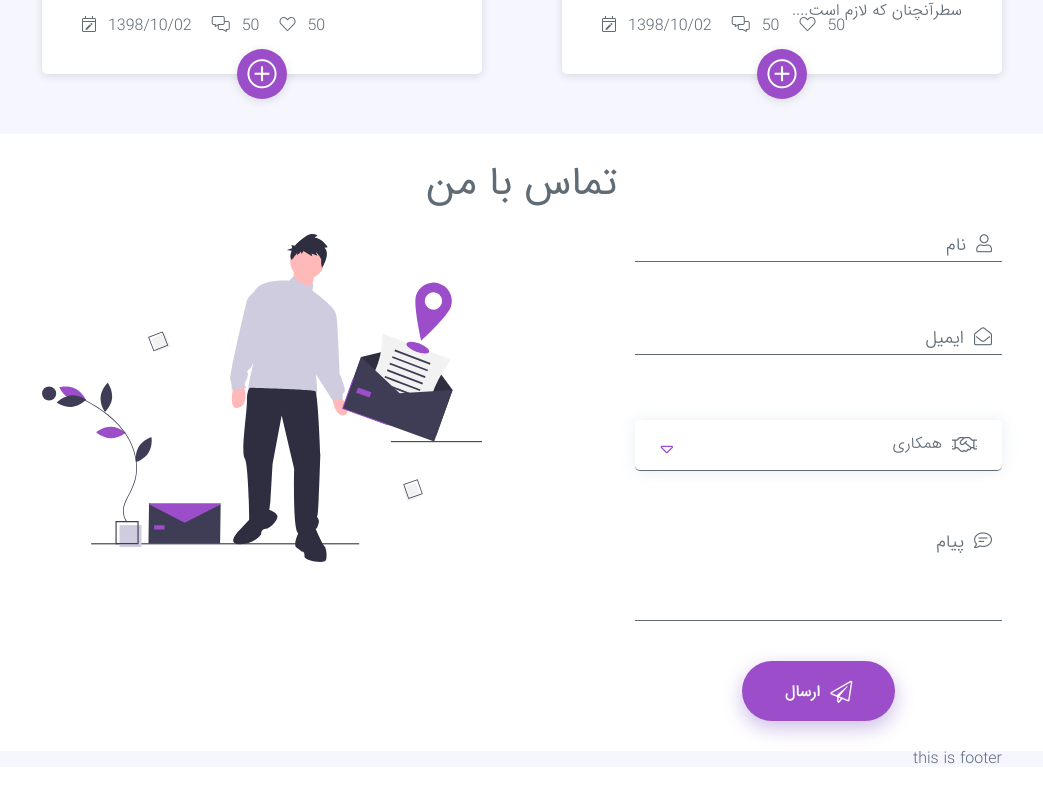
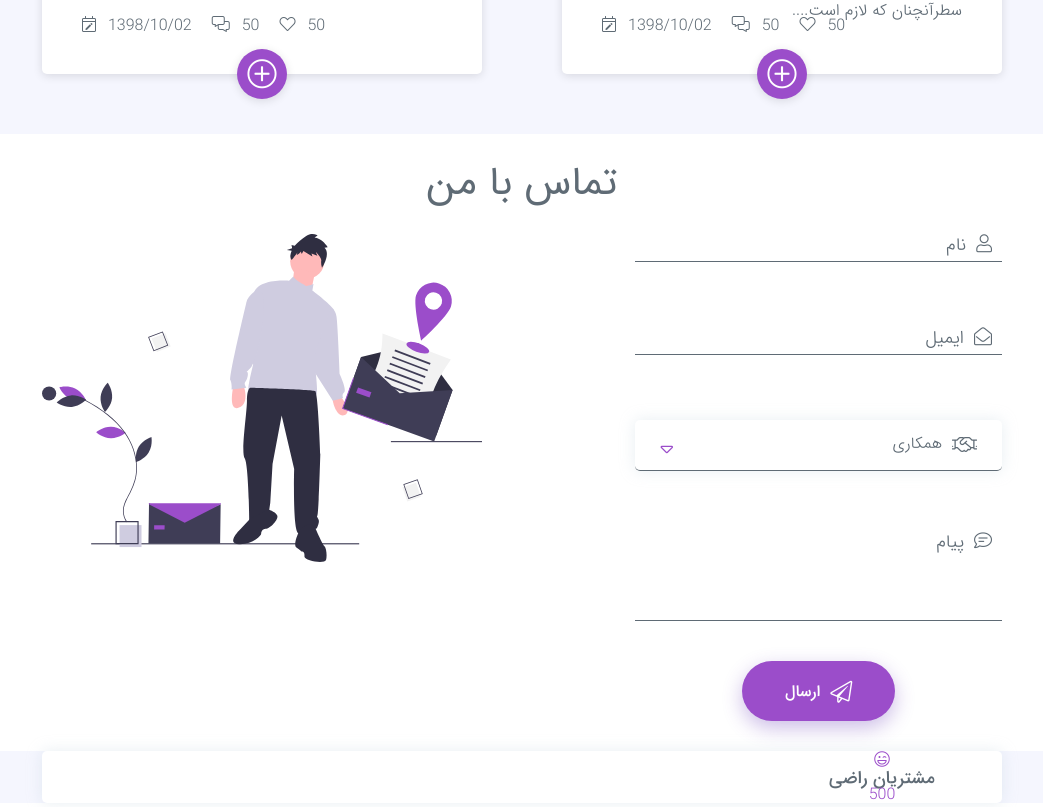
Before and after one commit to nerdpanda-ir/NerdPanda.Me, a React (Create React App) app: page / in a window 1280 px wide. Shown: the part 4328-5135 px from the top of the page, without its empty margins (118-1161 px from the left). Before the commit the page ends 5099 px from the top, so only its background shows below. Built offline with nearby package versions, Linux system fonts and the light colour scheme.

Commit message:
[file]{Footer.js}-> use CountInfo component

```diff
--- a/src/components/Page/index/Footer/Footer.js
+++ b/src/components/Page/index/Footer/Footer.js
@@ -1,6 +1,7 @@
 /*====   import Sctipt    ====*/
     import React from 'react';
     import Container from "../../../Container/Container";
+    import CountInfo from "./CountInfo/CountInfo";
 /*====   import Sctipt    ====*/
 
 /*====   import Style    ====*/
@@ -13,7 +14,7 @@ export default class Footer extends React.Component{
                 <React.Fragment>
                     <footer id='pageFooter' className='bg-white-light'>
                         <Container>
-                            this is footer
+                            <CountInfo />
                         </Container>
                     </footer>
                 </React.Fragment>
```
